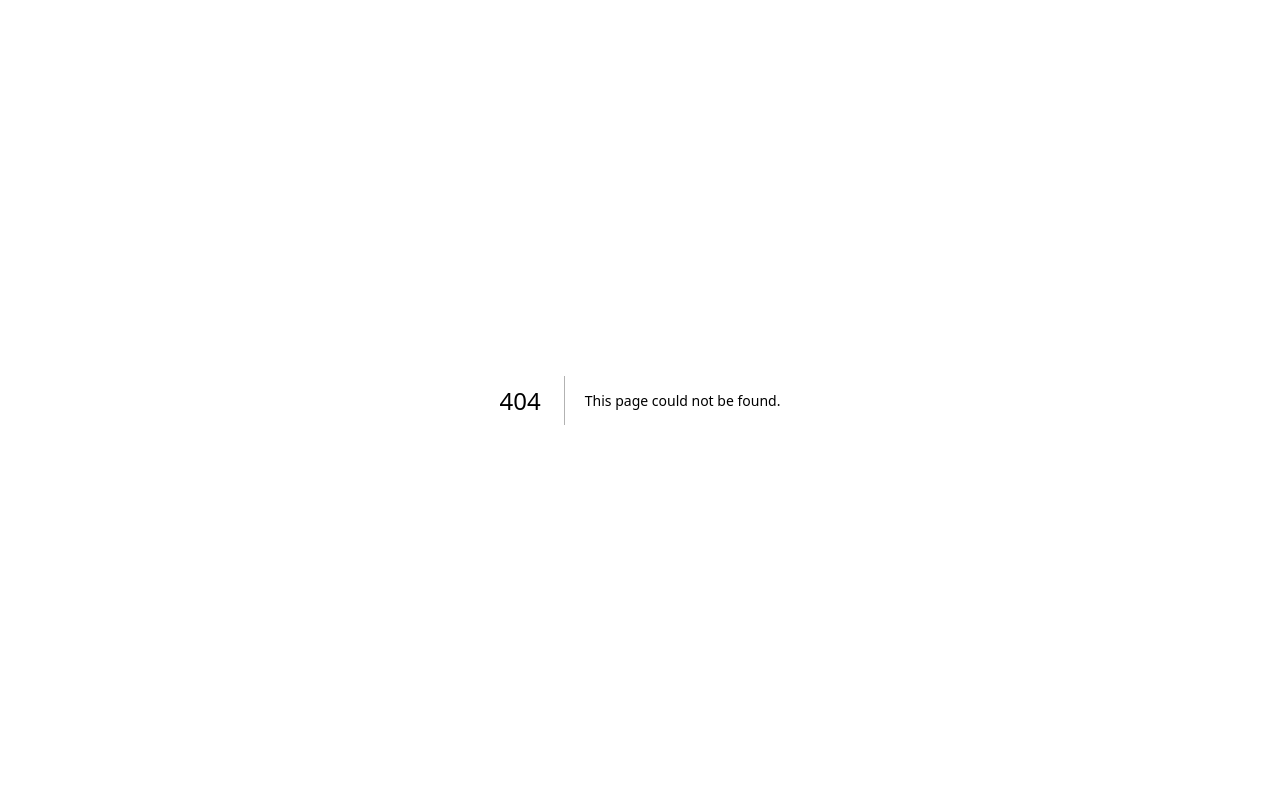
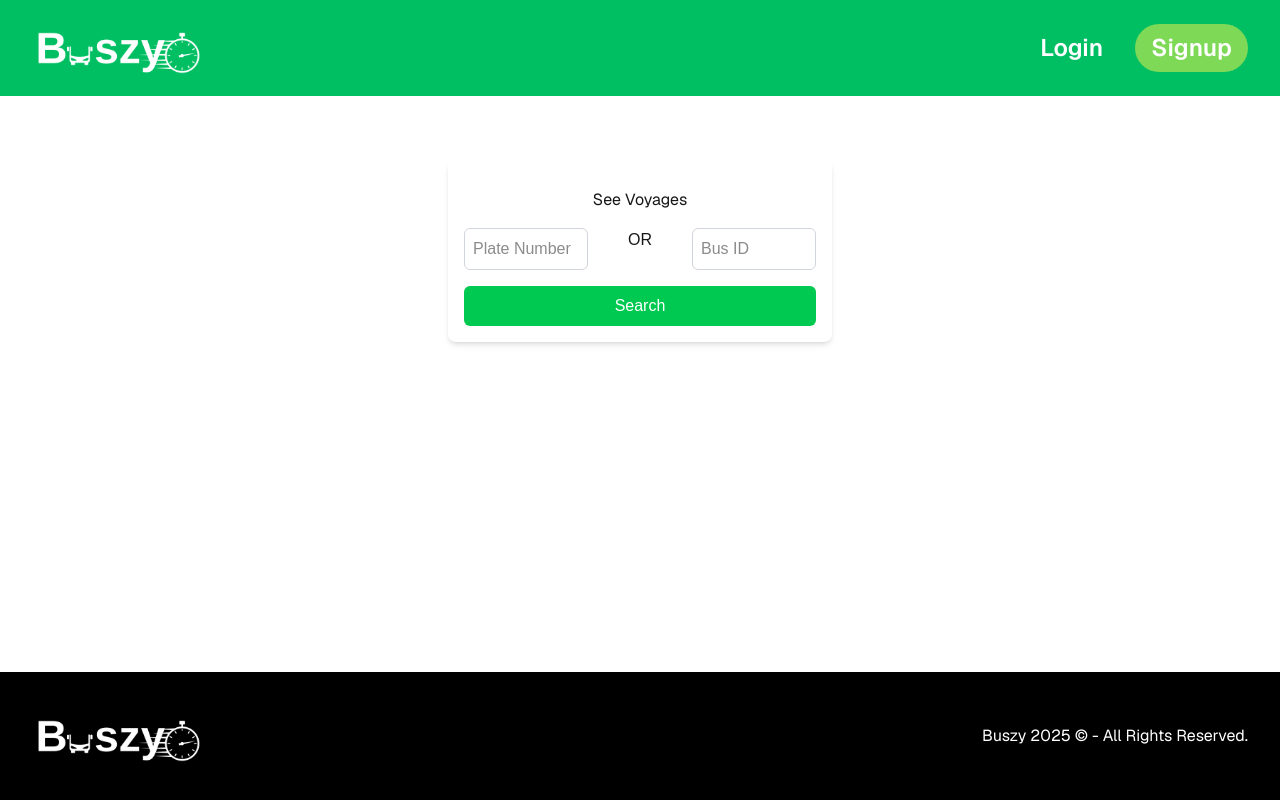
Before and after one commit to emremustu/buszy, a Next.js app in the folder frontend/: page /seeVoyages in a window 1280 px wide. Before the commit this address had no page. Built offline with nearby package versions, Linux system fonts and the light colour scheme.

Commit message:
berenay seeVoyagesPage updated

```diff
--- a/frontend/app/administrations/page.tsx
+++ b/frontend/app/administrations/page.tsx
@@ -6,7 +6,6 @@ import Link from 'next/link'
 const adminPage = () => {
     return (
         <>
-
             <div className='flex flex-col h-screen'>
                 <Navbar></Navbar>
                 <div className='flex flex-col items-center justify-center h-full'>
@@ -15,9 +14,9 @@ const adminPage = () => {
                         {/* See Voyages Button */}
 
                         <div className='flex flex-col space-y-5 '>
-                            <button className="bg-primarybr text-white py-2 px-4 rounded-3xl hover:bg-green-600 w-124 ">
+                            <Link href='/seeVoyages' className="bg-primarybr text-white py-2 px-4 rounded-3xl hover:bg-green-600 w-124 flex items-center justify-center ">
                                 See Voyages
-                            </button>
+                            </Link>
                             <div className='flex flex-row space-x-10 space-y-4 ' >
                                 {/* Add a Voyage Button */}
                                 <Link href='/' className="bg-primarybr text-white py-2 px-4 rounded-3xl hover:bg-green-600 h-14 w-57 flex items-center justify-center">
--- /dev/null
+++ b/frontend/app/seeVoyages/page.tsx
@@ -0,0 +1,58 @@
+'use client';
+import React, { useState } from 'react';
+import Navbar from '../components/Navbar';
+import Footer from '../components/Footer';
+
+const CardComponent = () => {
+    const [inputText, setInputText] = useState('');
+
+    const handleInputChange = (event: React.ChangeEvent<HTMLInputElement>) => {
+        setInputText(event.target.value);
+    };
+
+    const handleSubmit = () => {
+        // Bu kısımda inputText ile SQL sorgusu yapılabilir.
+        console.log("Plate Number:", inputText);
+        // SQL sorgusu yapılacak kod buraya gelecek
+    };
+
+    return (
+        <>
+            <div className='flex flex-col h-screen'>
+                <Navbar></Navbar>
+                <div className="mt-16 max-w-sm mx-auto  bg-white shadow-md rounded-lg overflow-hidden">
+                <h1 className='mt-7 text-center font-sans'>See Voyages</h1>
+                    <div className="p-4">
+                        <div className='flex flex-row space-x-10'>
+                        <input
+                            type="text"
+                            value={inputText}
+                            onChange={handleInputChange}
+                            className="w-full p-2 border border-gray-300 rounded-md focus:outline-none focus:ring-2 focus:ring-green-500"
+                            placeholder="Plate Number"
+                        />
+                        <h1> OR </h1>
+                        <input
+                            type="text"
+                            value={inputText}
+                            onChange={handleInputChange}
+                            className="w-full p-2 border border-gray-300 rounded-md focus:outline-none focus:ring-2 focus:ring-green-500"
+                            placeholder="Bus ID"
+                        />
+                        </div>
+
+                        <button onClick={handleSubmit} className="mt-4 w-full bg-green-500 text-white py-2 rounded-md hover:bg-green-600 focus:outline-none">
+                            Search
+                        </button>
+                    </div>
+                </div>
+                <div className='mt-auto'></div>
+                <Footer></Footer>
+            </div>
+
+        </>
+
+    );
+};
+
+export default CardComponent;
```
